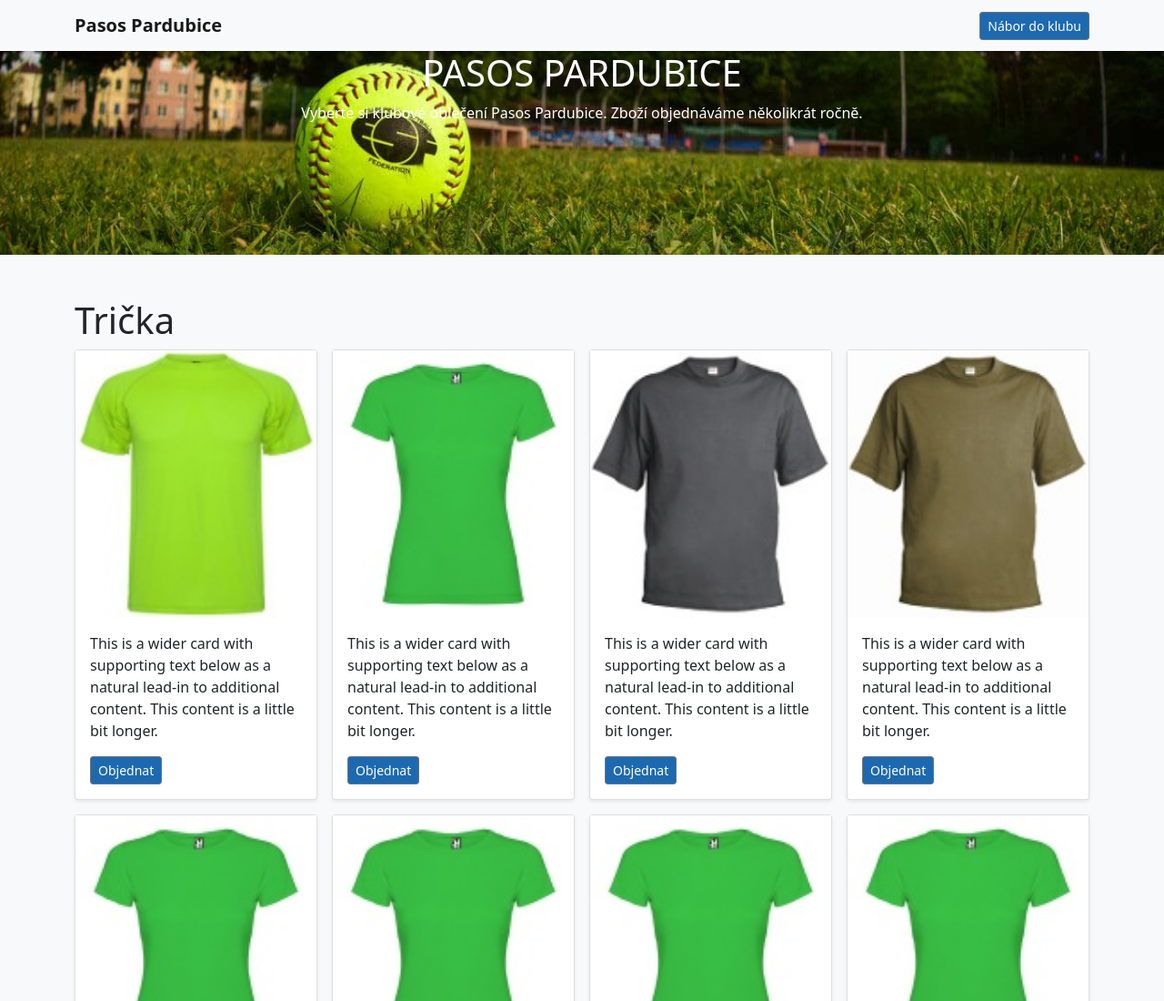
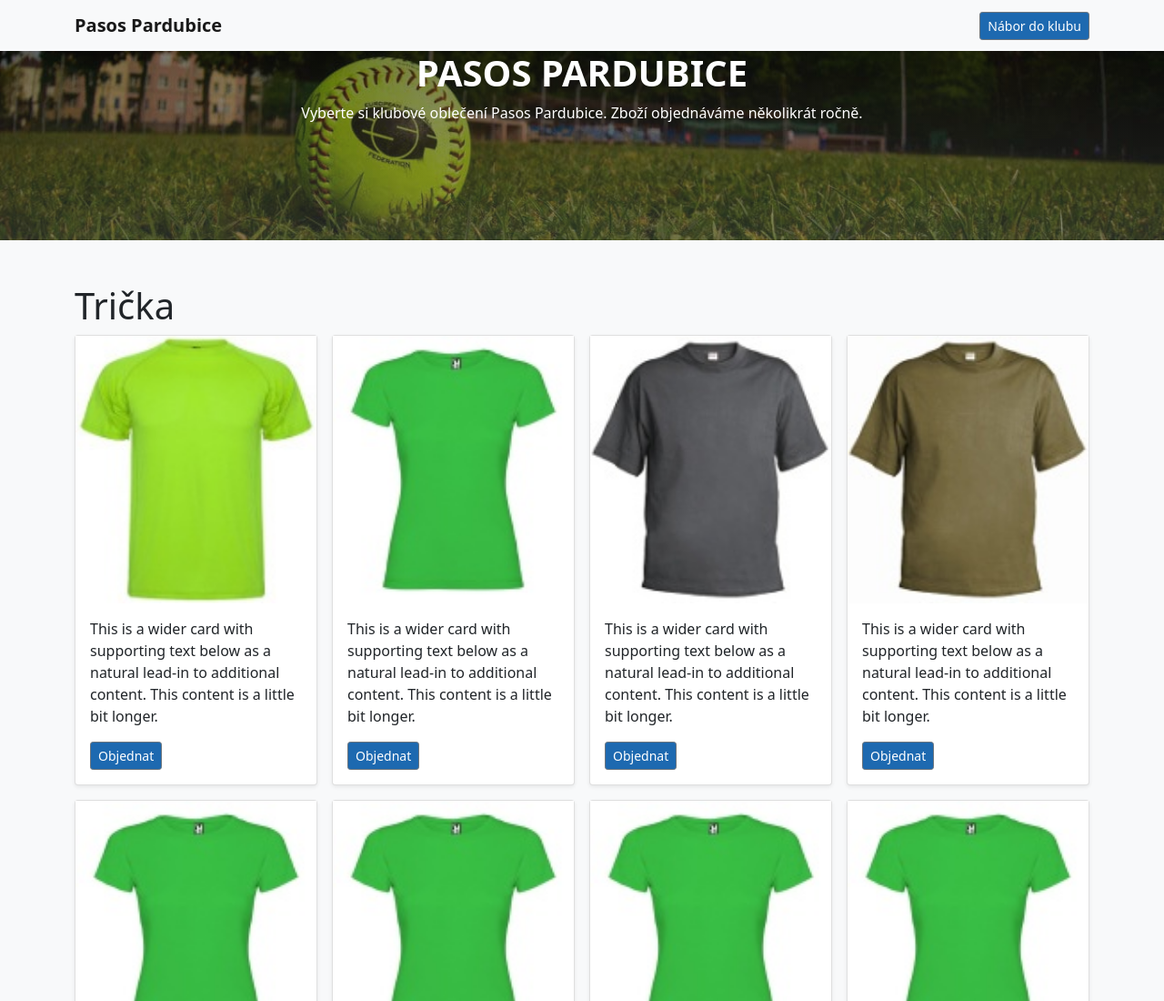
Before and after one commit to maisaownova/Pasos_eshop, a plain HTML site: page index.html in a window 1280 px wide. Shown: the top 1100 px of the page at 91% size. Drawn offline with nearby package versions, Linux system fonts and the light colour scheme; files that its build step writes are made by us from their sources; files whose address does not match are found by name.

Commit message:
pridani faviconu

```diff
--- a/assets/dist/css/style.css
+++ b/assets/dist/css/style.css
@@ -2,9 +2,12 @@
     background-color: #1d69b0;
     color: white;
 }
-header{
-    background-image: url(/assets/images/background-page.jpg);
+header {
+    background-image: linear-gradient(to bottom, rgba(0, 0, 0, 0.52), rgba(66, 66, 66, 0.499)), url('/assets/images/background-page.jpg');
     background-size: cover;
     background-position: 30% 40%;
+    align-items: center;
+}
+.main {
     padding-bottom: 10%;
 }
--- a/index.html
+++ b/index.html
@@ -28,6 +28,7 @@
     <link rel="icon" href="/docs/5.1/assets/img/favicons/favicon.ico">
     <meta name="theme-color" content="#7952b3">
 
+    <link rel="shortcut icon" href="https://www.pasos.cz/favicon.ico" type="image/x-icon">
 
     <style>
         .bd-placeholder-img {
@@ -64,16 +65,15 @@
                 </div>
             </div>
         </div>
+        <div class="main">
+            <h1 class="text-white fw-bold text-center">PASOS PARDUBICE</h1>
+            <p class="text-white text-center my-auto">Vyberte si klubové oblečení Pasos Pardubice. Zboží objednáváme několikrát ročně.</p>
+        </div>
 
-            <h1 class="text-white text-center">PASOS PARDUBICE</h1>
-            <p class="text-white text-center">Vyberte si klubové oblečení Pasos Pardubice. Zboží objednáváme několikrát ročně.</p>
 
     </header>
 
     <main>
-
-
-
         <div class="album py-5 bg-light">
             <div class="container">
                 <h1 class="fw">Trička</h1>
```
